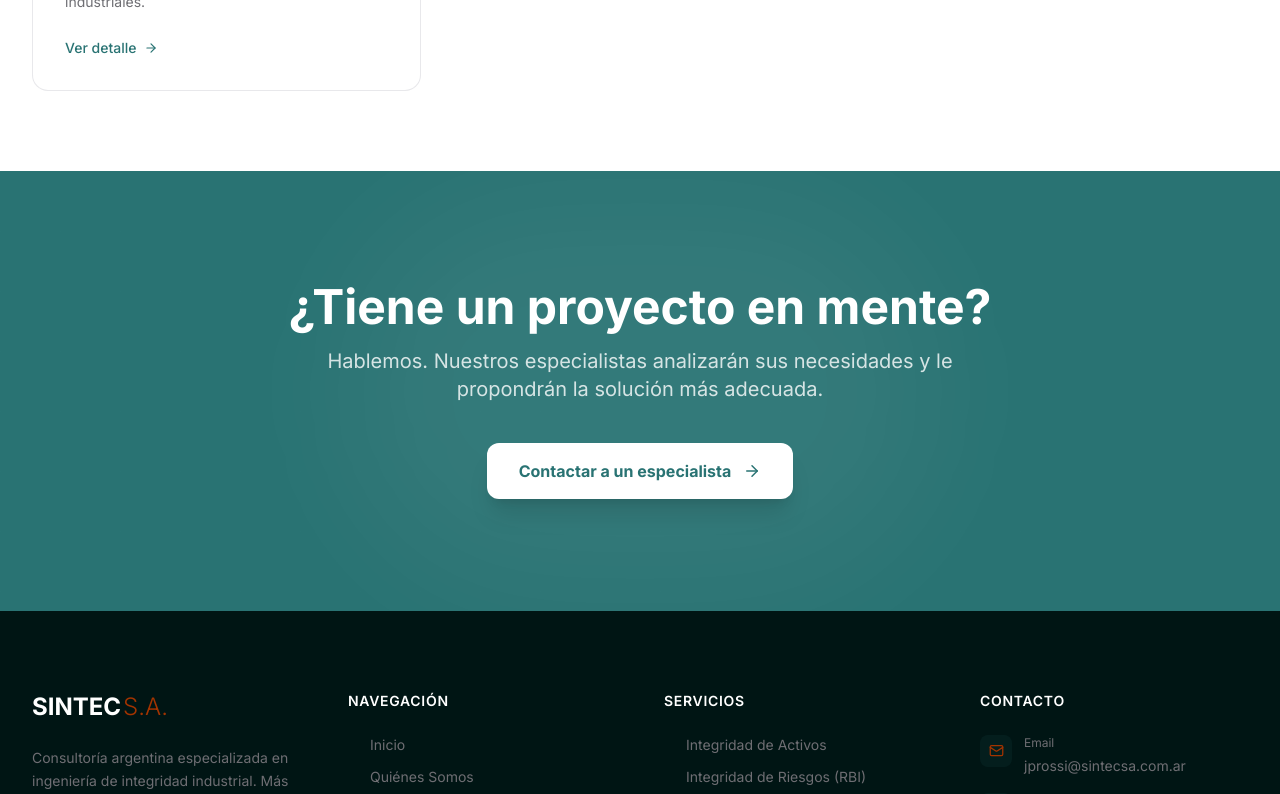
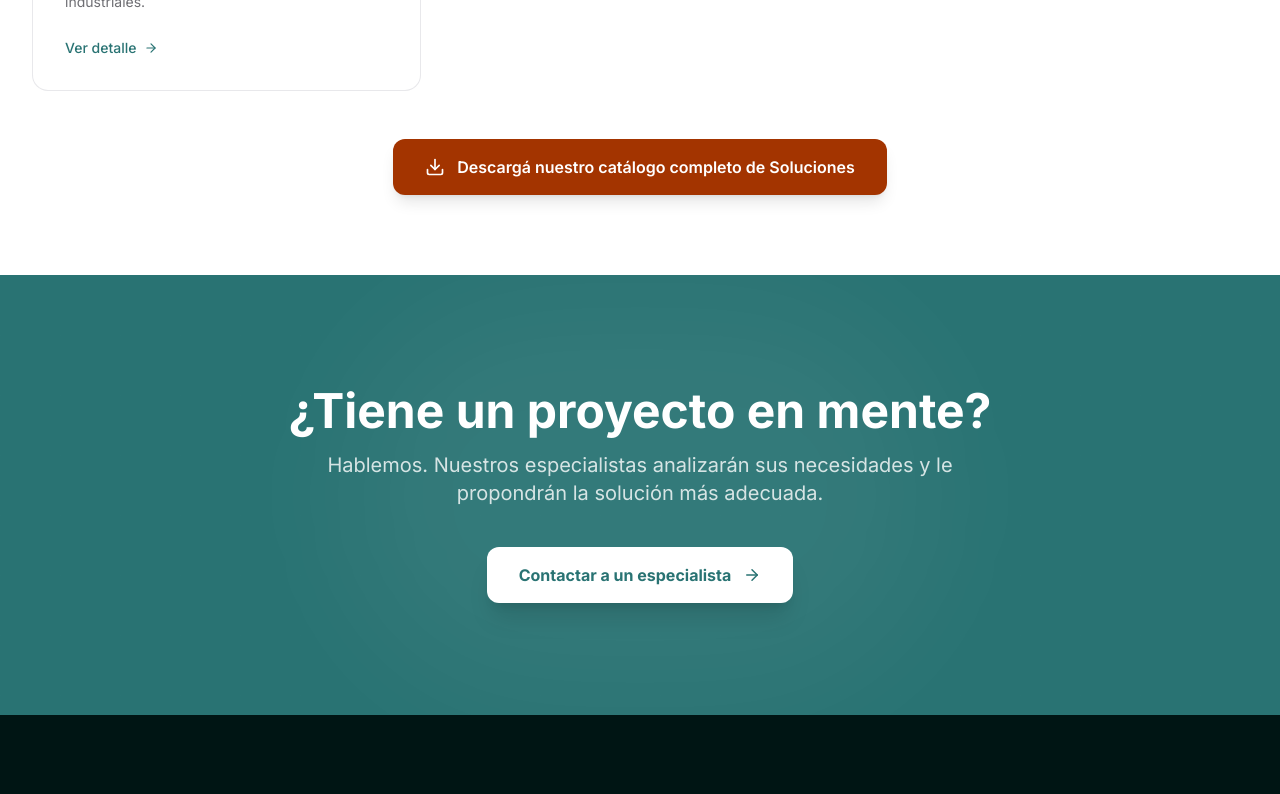
Before and after one commit to laurenciopaez/sintec, a Next.js app: page /sintec/soluciones in a window 1280 px wide. Shown: the part 1980-2774 px from the top of the page. Built offline with nearby package versions, Linux system fonts and the light colour scheme; no server answers.

Commit message:
boton de descarga de catalogo

```diff
--- a/app/soluciones/page.tsx
+++ b/app/soluciones/page.tsx
@@ -8,6 +8,7 @@ import {
   Eye,
   FileText,
   ArrowRight,
+  Download,
 } from "lucide-react";
 import { AnimatedSection, StaggerContainer, StaggerItem } from "@/components/ui/AnimatedSection";
 import { SERVICES } from "@/lib/constants";
@@ -144,6 +145,18 @@ export default function SolucionesPage() {
               </StaggerItem>
             ))}
           </StaggerContainer>
+
+          {/* Descarga catálogo */}
+          <AnimatedSection variant="slideUp" delay={0.2} className="mt-12 text-center">
+            <a
+              href="./venta/colores.png"
+              download
+              className="inline-flex items-center gap-3 bg-[#A33400] hover:bg-[#1f5a5a] text-white px-8 py-4 rounded-xl font-semibold text-base transition-all duration-200 shadow-lg hover:shadow-xl hover:shadow-[#297373]/20"
+            >
+              <Download size={20} />
+              Descargá nuestro catálogo completo de Soluciones
+            </a>
+          </AnimatedSection>
         </div>
       </section>
 
--- a/components/layout/Footer.tsx
+++ b/components/layout/Footer.tsx
@@ -26,7 +26,7 @@ export function Footer() {
                 <span className="text-2xl font-bold text-white">
                   {COMPANY_SHORT_NAME}
                 </span>
-                <span className="text-2xl font-light text-[#A33400] ml-0.5">
+                <span className="text-2xl font-light text-[#297373] ml-0.5">
                   S.A.
                 </span>
               </div>
```
Also changed, not shown: public/venta/colores.png (added).
